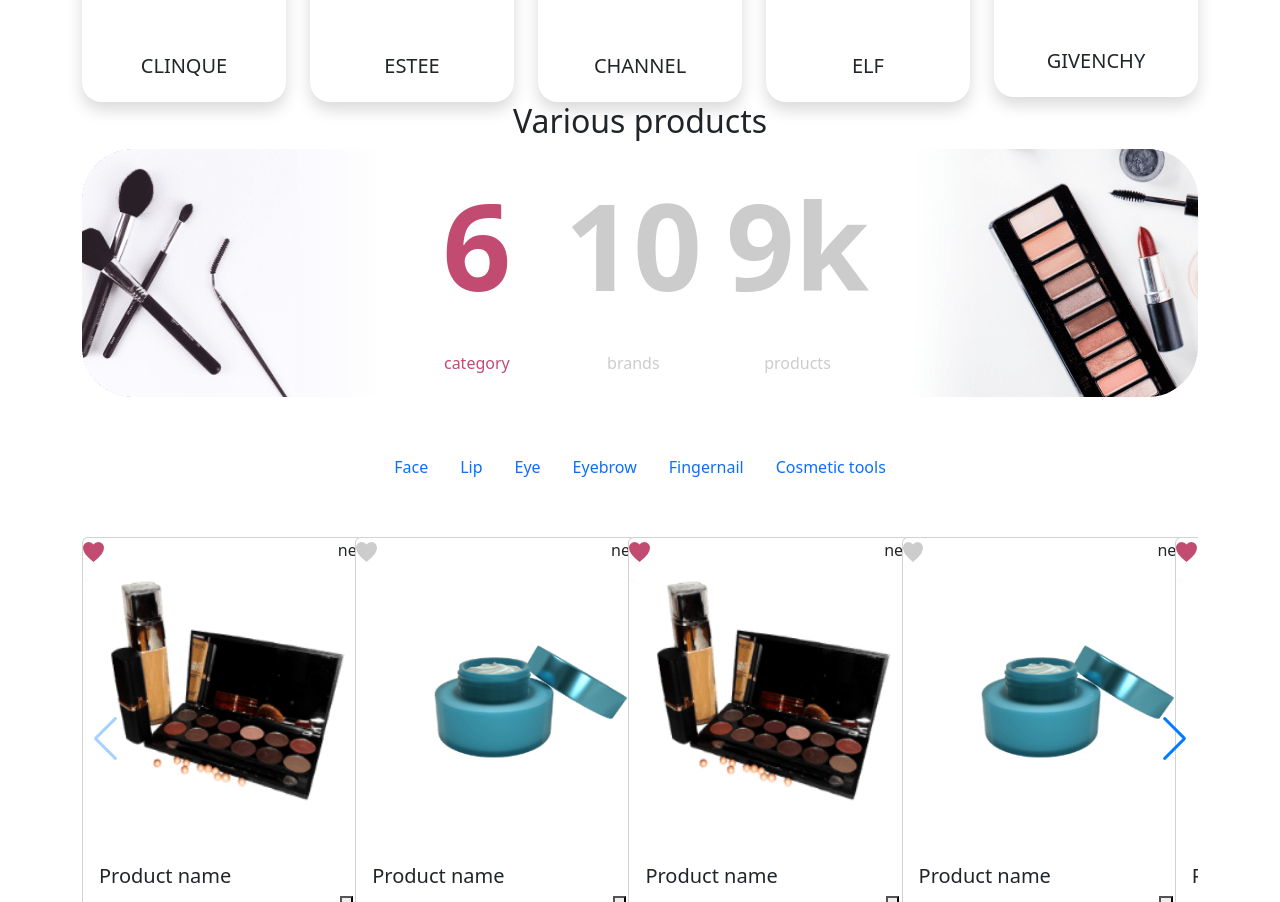
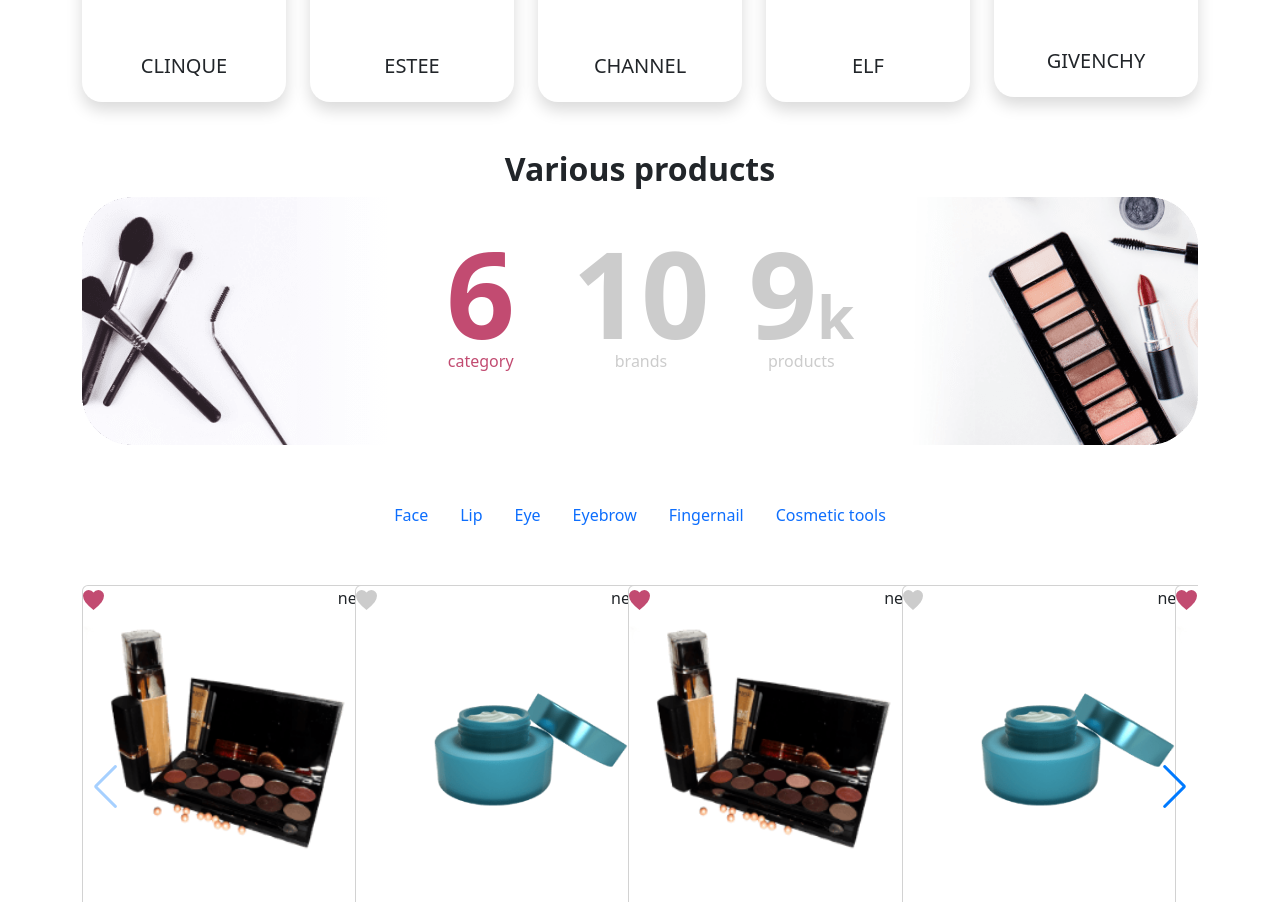
Before and after one commit to mohammadmajidd/laura-beauty, a React (Create React App) app: page / in a window 1280 px wide. Shown: the part 1424-2326 px from the top of the page. Built offline with nearby package versions, Linux system fonts and the light colour scheme.

Commit message:
styled ProductSummary section

```diff
--- a/src/components/ProductSummary/ProductSummary.js
+++ b/src/components/ProductSummary/ProductSummary.js
@@ -3,29 +3,31 @@ import {Col, Container, Row} from "react-bootstrap";
 import brush from '../../assets/productSummary/left.png'
 import palette from '../../assets/productSummary/img r.png'
 import './ProductSummary.scss'
+
 const ProductSummary = () => {
     return (
-        <div>
-            <Container className={'productSummary'}>
-                <h2 className={'text-center'}>Various products</h2>
-                <Row>
-                    <Col><img src={brush}/></Col>
-                    <Col className={'d-flex justify-content-center flex-column align-items-center productSummary__category'}>
+        <Container>
+            <h2 className=" text-center fw-bold mt-5"><span>Various products</span></h2>
+
+            <Row className={'productSummary'}>
+                <Col><img alt={brush} src={brush}/></Col>
+                <Col
+                    className={'d-flex justify-content-center flex-column align-items-center productSummary__category'}>
                     <p>6</p>
                     <p>category</p>
                 </Col>
-                    <Col className={'d-flex justify-content-center flex-column align-items-center productSummary__brands'}>
+                <Col className={'d-flex justify-content-center flex-column align-items-center productSummary'}>
                     <p>10</p>
                     <p>brands</p>
                 </Col>
-                    <Col className={'d-flex justify-content-center flex-column align-items-center productSummary__products'}>
+                <Col
+                    className={'d-flex justify-content-center flex-column align-items-center productSummary__products'}>
                     <p>9<span>k</span></p>
                     <p>products</p>
                 </Col>
-                    <Col><img src={palette}/></Col>
+                <Col><img alt={palette} src={palette}/></Col>
             </Row>
         </Container>
-        </div>
     );
 };
 
--- a/src/components/ProductSummary/ProductSummary.scss
+++ b/src/components/ProductSummary/ProductSummary.scss
@@ -1,24 +1,24 @@
+@import "../../custom" ;
 .productSummary{
-  &__category{
-   color: #c24b71;
-    p:first-child{
-      font-size: 120px;
-      font-weight: bold;
-    }
+  color: #cccccc;
+  p:first-child{
+    font-size: 120px;
+    font-weight: bold;
+    letter-spacing: normal;
 
   }
-  &__brands{
-    color: #cccccc;
+  p:nth-child(2){
+    transform: translateY(-50px);
+  }
+  &__category{
+   color: $primary;
+  }
+
+  &__products{
     p:first-child{
-      font-size: 120px;
-      font-weight: bold;
-    }
-  }
-  &__products{
-    color: #cccccc;
-    p:first-child{
-      font-size: 120px;
-      font-weight: bold;
+      span{
+        font-size: 60px;
+      }
     }
   }
 }
--- a/src/custom.scss
+++ b/src/custom.scss
@@ -1,6 +1,6 @@
 $pink: #c24b71;
 
-$primary: $pink ;
+$primary: $pink;
 $nav-pills-border-radius: 30px;
 $component-active-bg: $pink;
 $theme-colors: ( primary: $primary);
```
Lines whose indentation alone changed are shown as unchanged.
